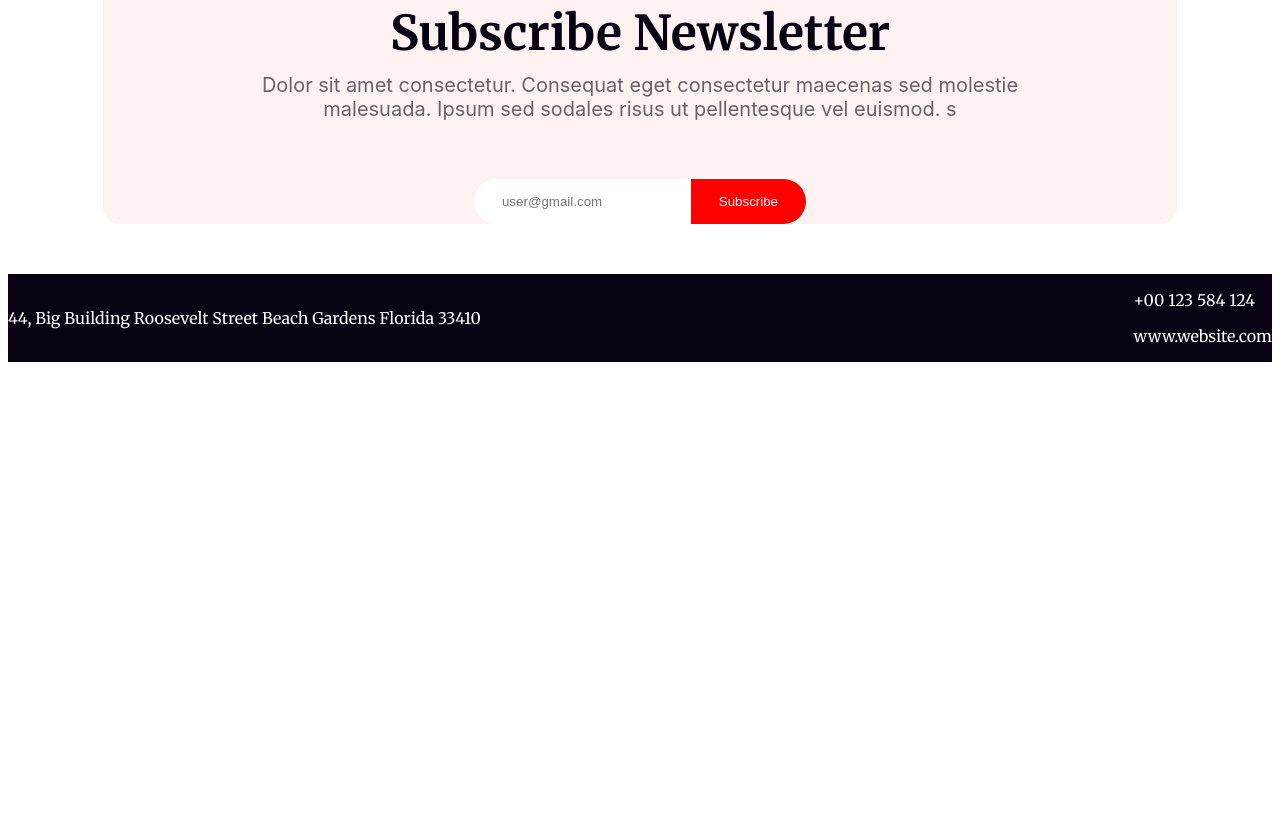
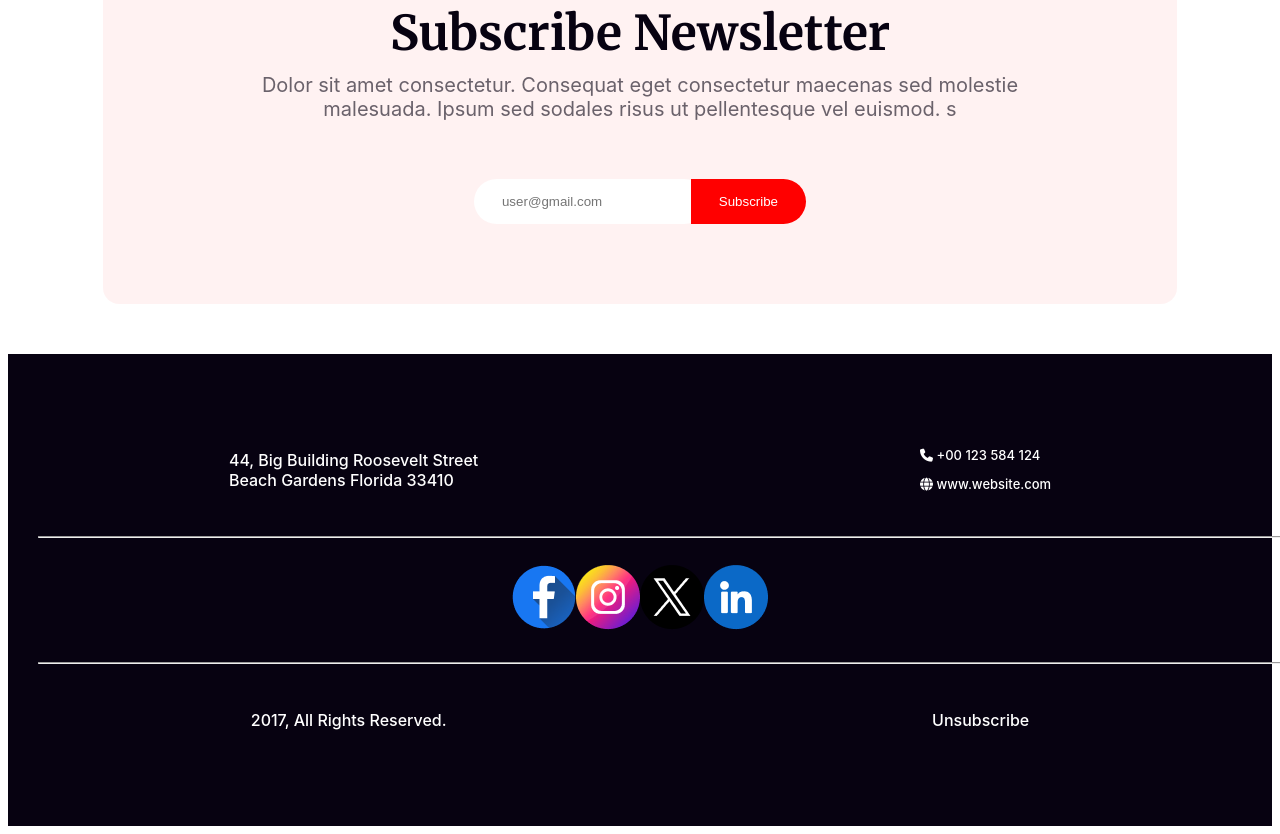
Before and after one commit to MonjurulAsif/Assignment-1, a plain HTML site: page index.html in a window 1280 px wide. Shown: the part 5295-6129 px from the top of the page. Before the commit the page ends 5665 px from the top, so only its background shows below. Drawn offline with Linux system fonts and the light colour scheme.

Commit message:
five commit

```diff
--- a/index.html
+++ b/index.html
@@ -9,6 +9,10 @@
     <link rel="preconnect" href="https://fonts.gstatic.com" crossorigin>
     <link href="https://fonts.googleapis.com/css2?family=Merriweather:wght@300;400;700;900&display=swap"
         rel="stylesheet">
+
+    <link rel="stylesheet" href="https://cdnjs.cloudflare.com/ajax/libs/font-awesome/6.5.1/css/all.min.css"
+        integrity="sha512-DTOQO9RWCH3ppGqcWaEA1BIZOC6xxalwEsw9c2QQeAIftl+Vegovlnee1c9QX4TctnWMn13TZye+giMm8e2LwA=="
+        crossorigin="anonymous" referrerpolicy="no-referrer" />
     <link rel="stylesheet" href="styles/style.css">
 
 </head>
@@ -169,17 +173,44 @@
         </section>
     </main>
     <footer>
-        <section class="">
+        <section >
             <div class="footer">
                 <div class="fist-part">
                     <div class="left">
                         <p>44, Big Building Roosevelt Street
+                            <br>
                             Beach Gardens Florida 33410
                         </p>
                     </div>
                     <div class="right">
-                        <p>+00 123 584 124</p>
-                        <p>www.website.com</p>
+                        <p><i  class="fa-solid fa-phone"></i> +00 123 584 124</p>
+                        <p> <i class="fa-solid fa-globe"></i> www.website.com</p>
+                    </div>
+                </div>
+                <hr >
+                <div class="image-icon">
+                    <div class="facebook">
+                        <img src="resources/Facebook.png" alt="">
+                    </div>
+                    <div class="insta">
+                        <img src="resources/Instagram.png" alt="">
+                    </div>
+                    <div class="thread">
+                        <img src="resources/Twitter.png" alt="">
+                    </div>
+                    <div class="linkdin">
+                        <img src="resources/Linkedin.png" alt="">
+                    </div>
+                </div>
+                <hr>
+                <div class="sesh">
+                    <div class="sesh-left">
+                        <p>
+                            2017, All Rights Reserved.
+                        </p>
+                    </div>
+                    <div class="sesh-right">
+                        Unsubscribe
                     </div>
                 </div>
 
--- a/styles/style.css
+++ b/styles/style.css
@@ -252,9 +252,7 @@ span {
 
 }
 
-.last {
-    /* margin-left: 70px; */
-}
+
 
 .upor h4 {
     color: #F00;
@@ -483,12 +481,14 @@ span {
 
 
 }
-.form1{
+
+.form1 {
     padding-top: 38px;
     display: flex;
     align-items: center;
     justify-content: center;
     margin: 0 auto;
+    padding-bottom: 80px;
 }
 
 .form1 .textt {
@@ -507,14 +507,77 @@ span {
     padding: 15px 28px;
     color: white;
 }
-.footer{
+
+/* footer section start */
+
+.footer {
     margin-top: 50px;
     background: #070211;
     color: white;
 }
-.fist-part{
+
+footer hr {
+    margin: 30px;
+    background: rgba(23, 23, 23, 0.15);
+    background-color: #4b4a4a;
+    width: 1320px;
+    height: 0px;
+}
+
+.fist-part {
     display: flex;
     align-items: center;
-    justify-content: space-between;
+    justify-content: space-around;
+    padding-top: 80px;
 
 }
+
+.left {
+    color: #FFF;
+    font-family: Inter;
+    font-size: 16px;
+    font-weight: 500;
+
+}
+
+.right p {
+    color: #FFF;
+    font-family: Inter;
+    font-size: 13px;
+    font-weight: 500;
+
+}
+
+.image-icon {
+    display: flex;
+    align-items: center;
+    justify-content: center;
+    width: 30px;
+    height: 64px;
+    margin: 0 auto;
+
+}
+
+.sesh {
+    display: flex;
+    align-items: center;
+    justify-content: space-around;
+    margin: 0 auto;
+    padding-bottom:  80px;
+}
+
+.sesh-left {
+    color: #FFF;
+    font-family: Inter;
+    font-size: 16px;
+    font-weight: 500;
+
+}
+
+.sesh-right {
+    color: #FFF;
+    font-family: Inter;
+    font-size: 16px;
+    font-weight: 500;
+
+}
```
